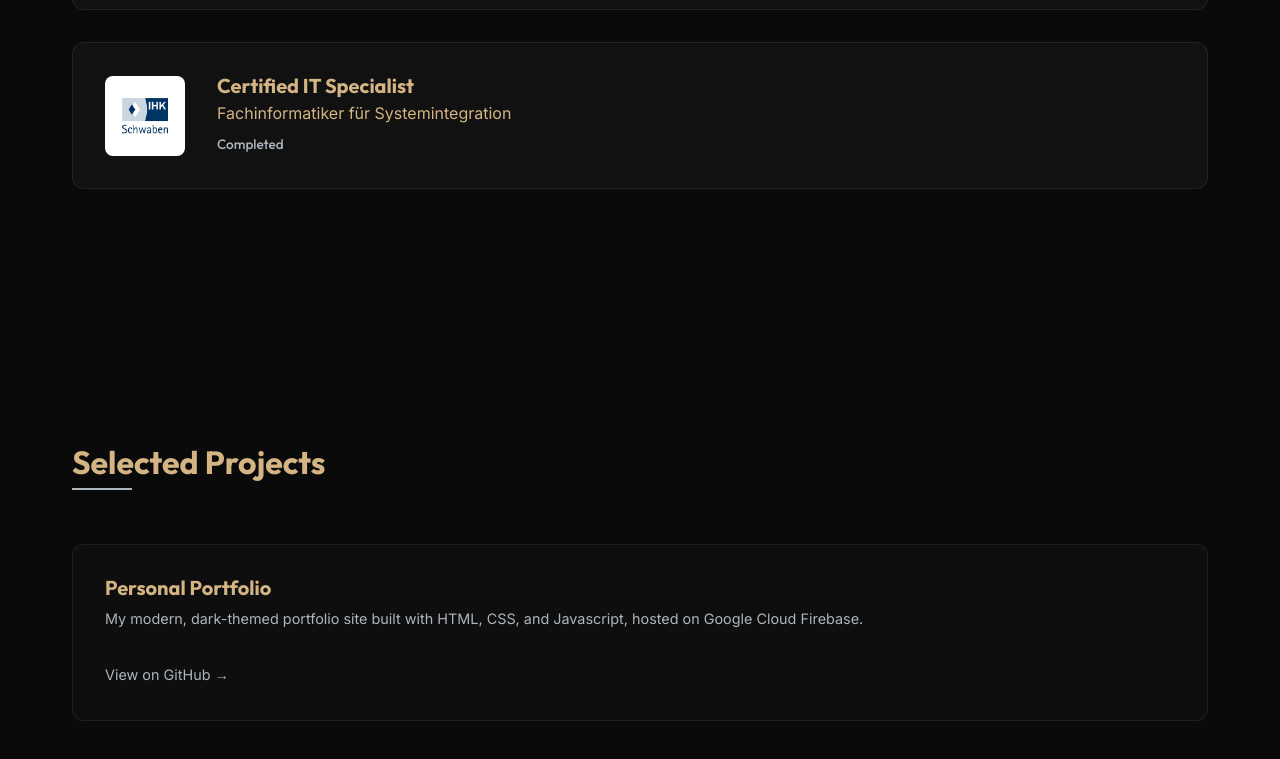
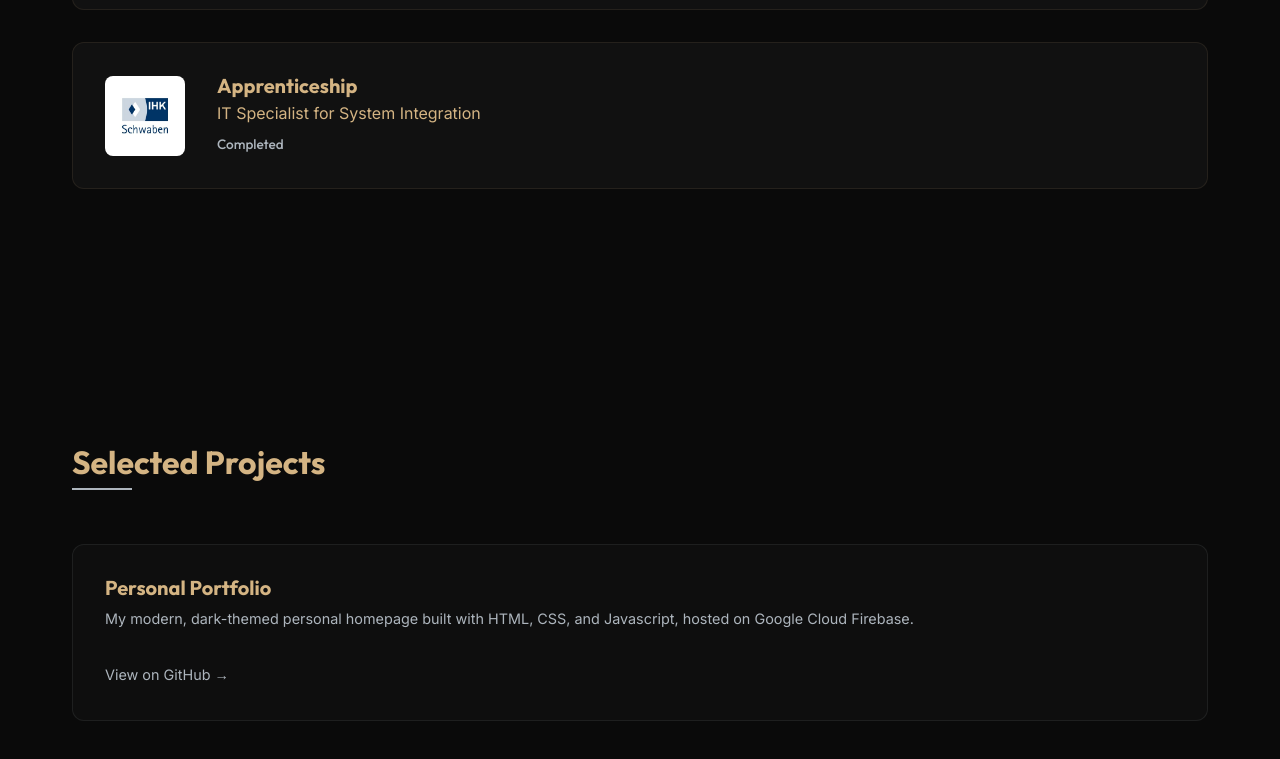
Before and after one commit to Johanneshaug/personal-portfolio, a website: page index.html in a window 1280 px wide. Shown: the part 1222-1981 px from the top of the page. Drawn offline with Linux system fonts and the light colour scheme.

Commit message:
Refine apprenticeship description and project details

```diff
--- a/index.html
+++ b/index.html
@@ -77,8 +77,8 @@
                                     <img src="ihk_schwaben_logo.jpeg" alt="IHK Schwaben Logo" class="edu-logo">
                                 </div>
                                 <div class="edu-info">
-                                    <h3>Certified IT Specialist</h3>
-                                    <p>Fachinformatiker für Systemintegration</p>
+                                    <h3>Apprenticeship</h3>
+                                    <p>IT Specialist for System Integration</p>
                                     <span class="edu-date">Completed</span>
                                 </div>
                             </div>
@@ -98,7 +98,7 @@
 
                         <div class="project-info">
                             <h3>Personal Portfolio</h3>
-                            <p>My modern, dark-themed portfolio site built with HTML, CSS, and Javascript, hosted on
+                            <p>My modern, dark-themed personal homepage built with HTML, CSS, and Javascript, hosted on
                                 Google Cloud Firebase.</p>
                             <a href="https://github.com/Johanneshaug/personal-portfolio" target="_blank"
                                 class="project-link">View on GitHub &rarr;</a>
```
